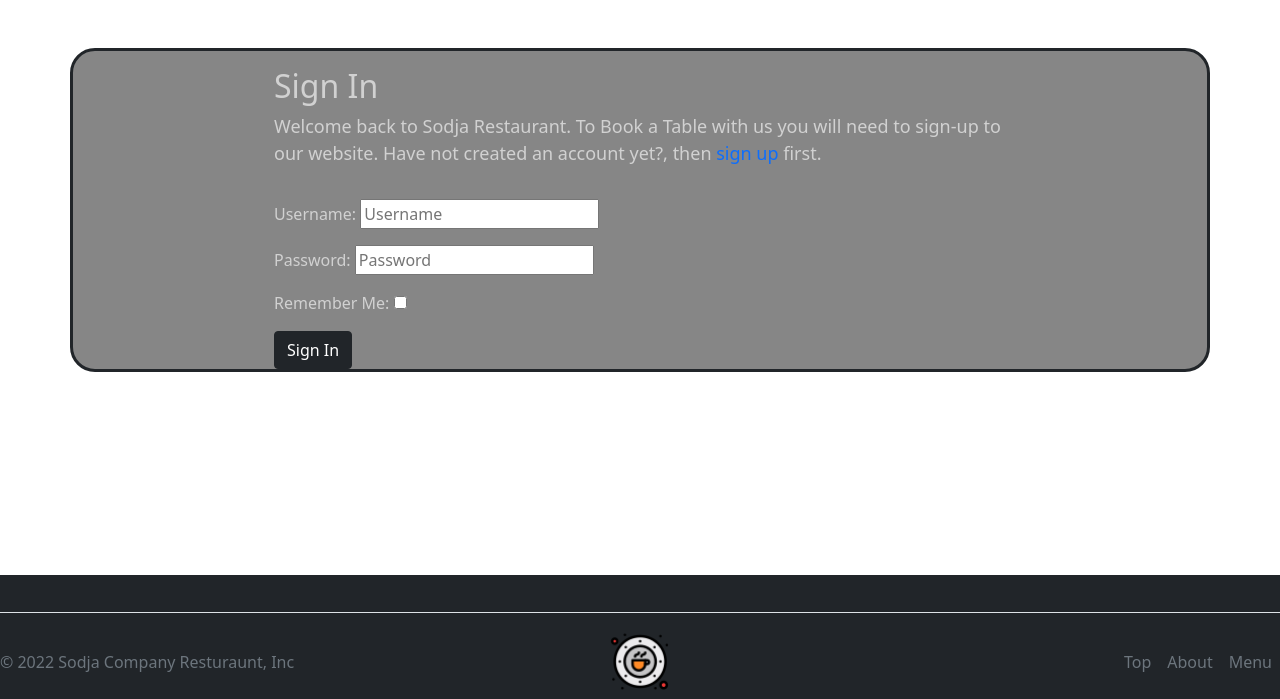
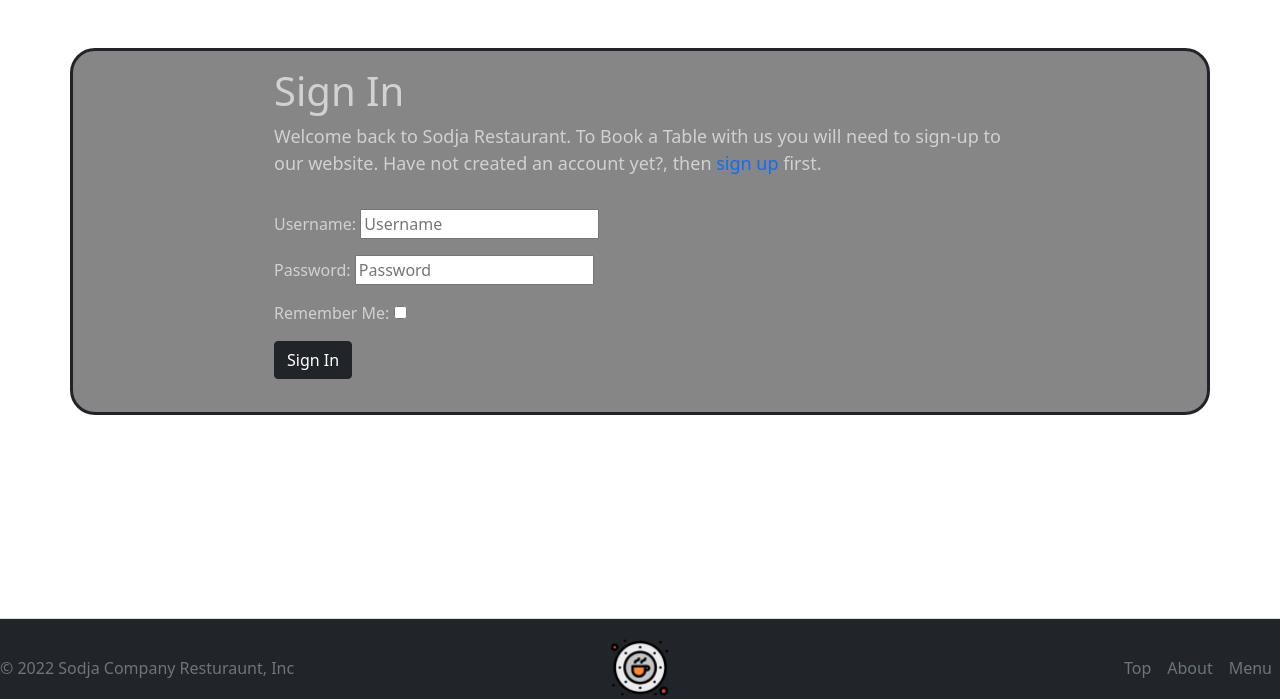
Before and after one commit to Arminas19/project4, a Django app: page /accounts/login/ in a window 1280 px wide. Shown: the part 66-765 px from the top of the page. Run offline with Django 3.2, Linux system fonts and the light colour scheme; some libraries are stand-ins or nearby versions.

Commit message:
made some small changes to my login.html page

```diff
--- a/templates/account/login.html
+++ b/templates/account/login.html
@@ -11,7 +11,7 @@
 <div class="container mt-5" style="border: 3px solid #212529; border-radius: 25px; background-color: rgba(0, 0, 0, 0.473);">
     <div class="row">
         <div class="col-md-8 mt-3 offset-md-2">
-            <h2 style="color:  #d1d1d1;">{% trans "Sign In" %}</h2>
+            <h1 style="color:  #d1d1d1;">{% trans "Sign In" %}</h1>
 
             <p style="color: #d1d1d1; font-size: 18px;">{% blocktrans %}Welcome back to Sodja Restaurant. To Book a Table with us you will need
               to sign-up to our website.
@@ -28,6 +28,7 @@
                 <input style="color:  #d1d1d1; font-size: 20px;" type="hidden" name="{{ redirect_field_name }}" value="{{ redirect_field_value }}" />
                 {% endif %}
                 <button class="btn btn btn-dark btn-signup right" style="color: white;" type="submit">{% trans "Sign In" %}</button>
+                <hr style="Visibility: hidden;">
             </form>
         </div>
     </div>
```
Also changed, not shown: templates/login.html (deleted, +0 -7 lines), templates/Sign-up.html (added).
